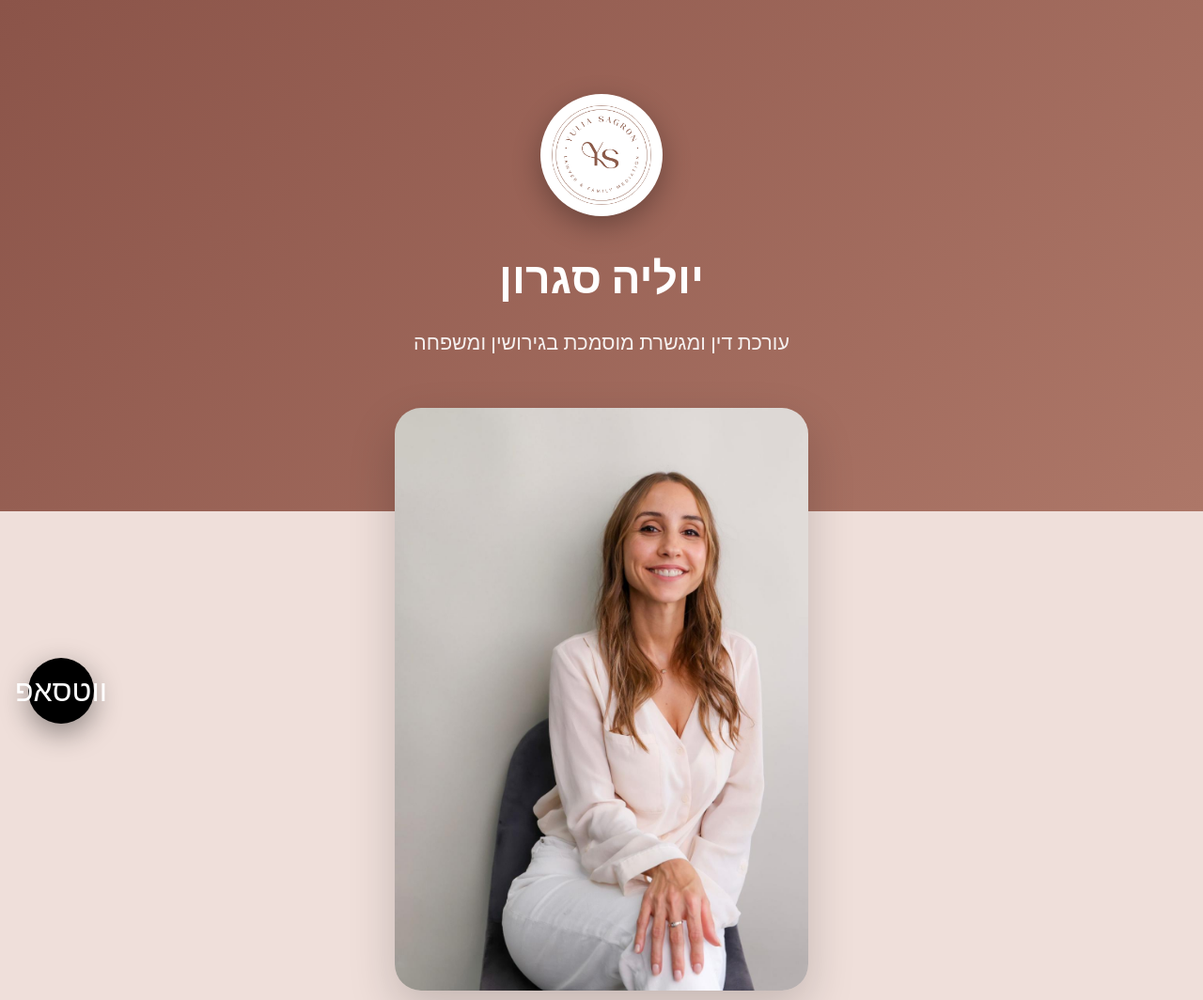
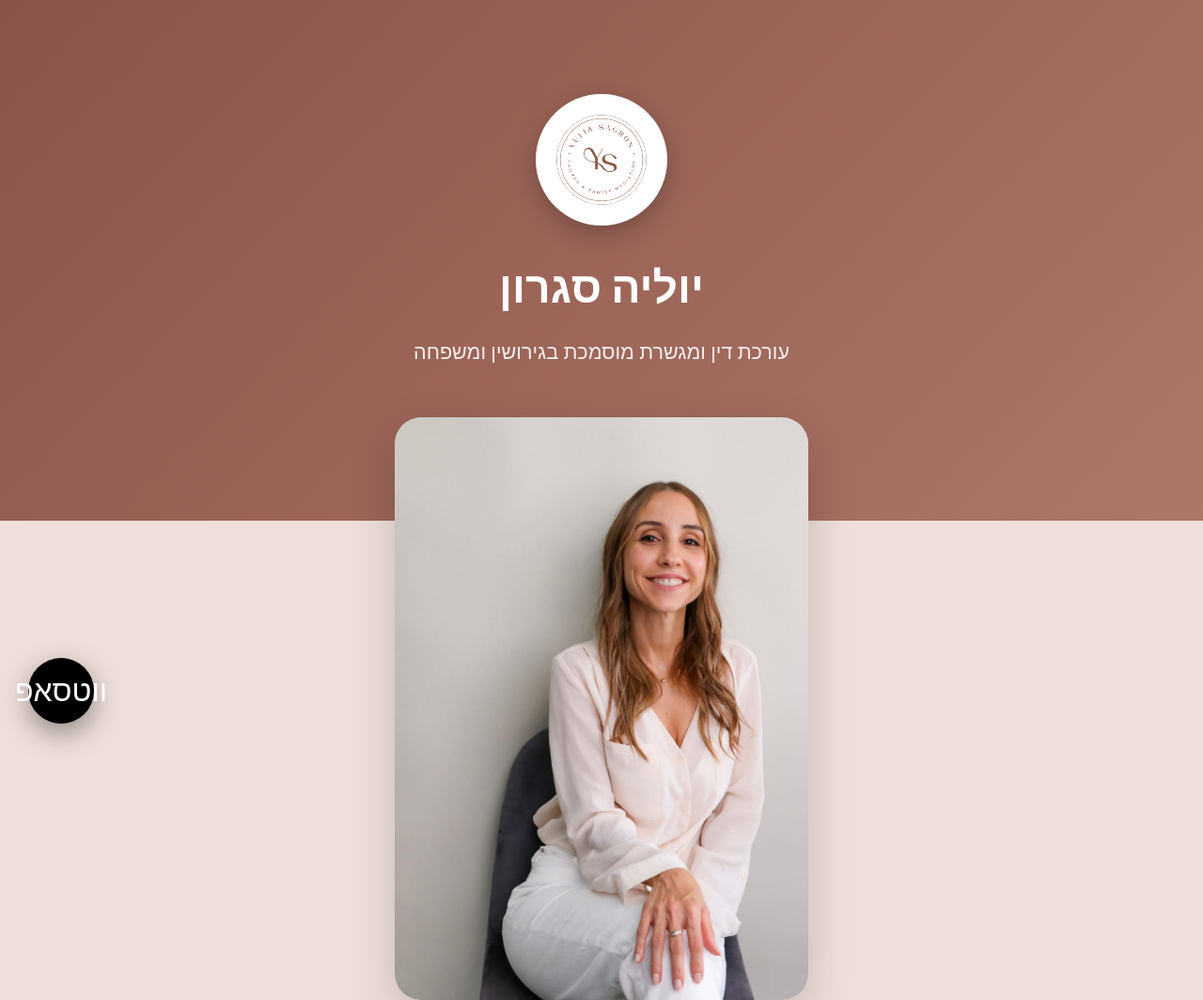
Before and after one commit to MisterDg/yuli-sag-site, a plain HTML site: page index.html in a window 1280 px wide. Shown: the top 1064 px of the page at 94% size. Drawn offline with Linux system fonts and the light colour scheme.

Commit message:
first edition

```diff
--- a/index.html
+++ b/index.html
@@ -10,7 +10,16 @@
         *{box-sizing:border-box;margin:0;padding:0}
         body{font-family:'Rubik',sans-serif;background:#EFDFDA;color:#333;line-height:1.7}
         header{background:linear-gradient(135deg,#8B5449,#AD7768);color:#fff;padding:100px 20px 160px;text-align:center}
-        .logo{width:130px;height:130px;border-radius:50%;object-fit:contain;background:#fff;padding:12px;box-shadow:0 10px 30px rgba(0,0,0,0.3)}
+        .logo{
+    width:140px;
+    height:140px;
+    border-radius:50%;
+    object-fit:contain;
+    background:#ffffff;           /* רקע לבן מלא */
+    padding:18px;                 /* מרווח פנימי גדול יותר – הלוגו נראה קטן יותר בתוך העיגול */
+    box-shadow:0 8px 25px rgba(0,0,0,0.25); /* צל קל יותר */
+    border:4px solid rgba(255,255,255,0.4); /* מסגרת לבנה עדינה – נראה יוקרתי */
+}
         h1{font-size:2.9rem;margin:20px 0 10px}
         .subtitle{font-size:1.35rem;opacity:0.9}
         .container{max-width:1100px;margin:0 auto;padding:0 20px}
```
